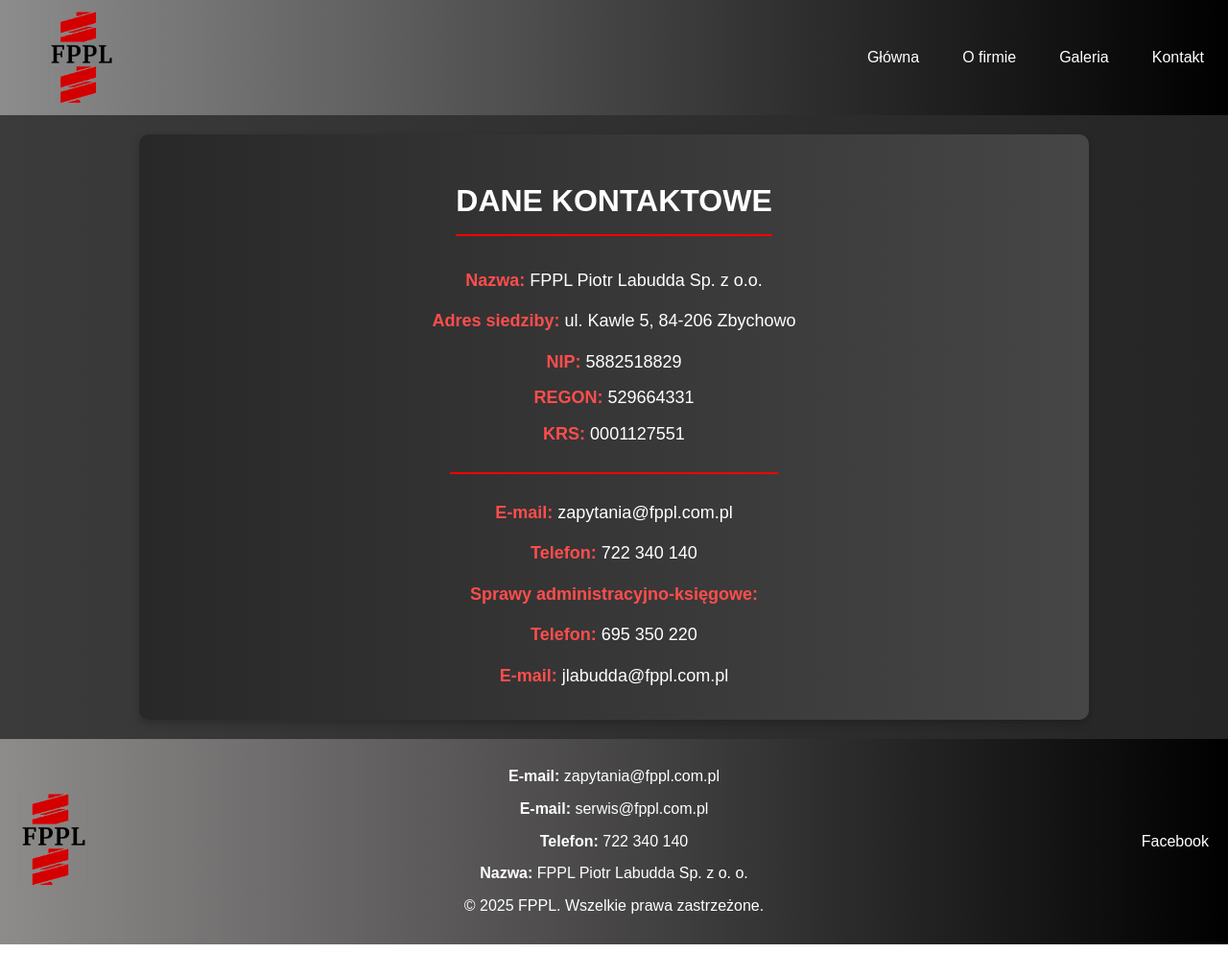
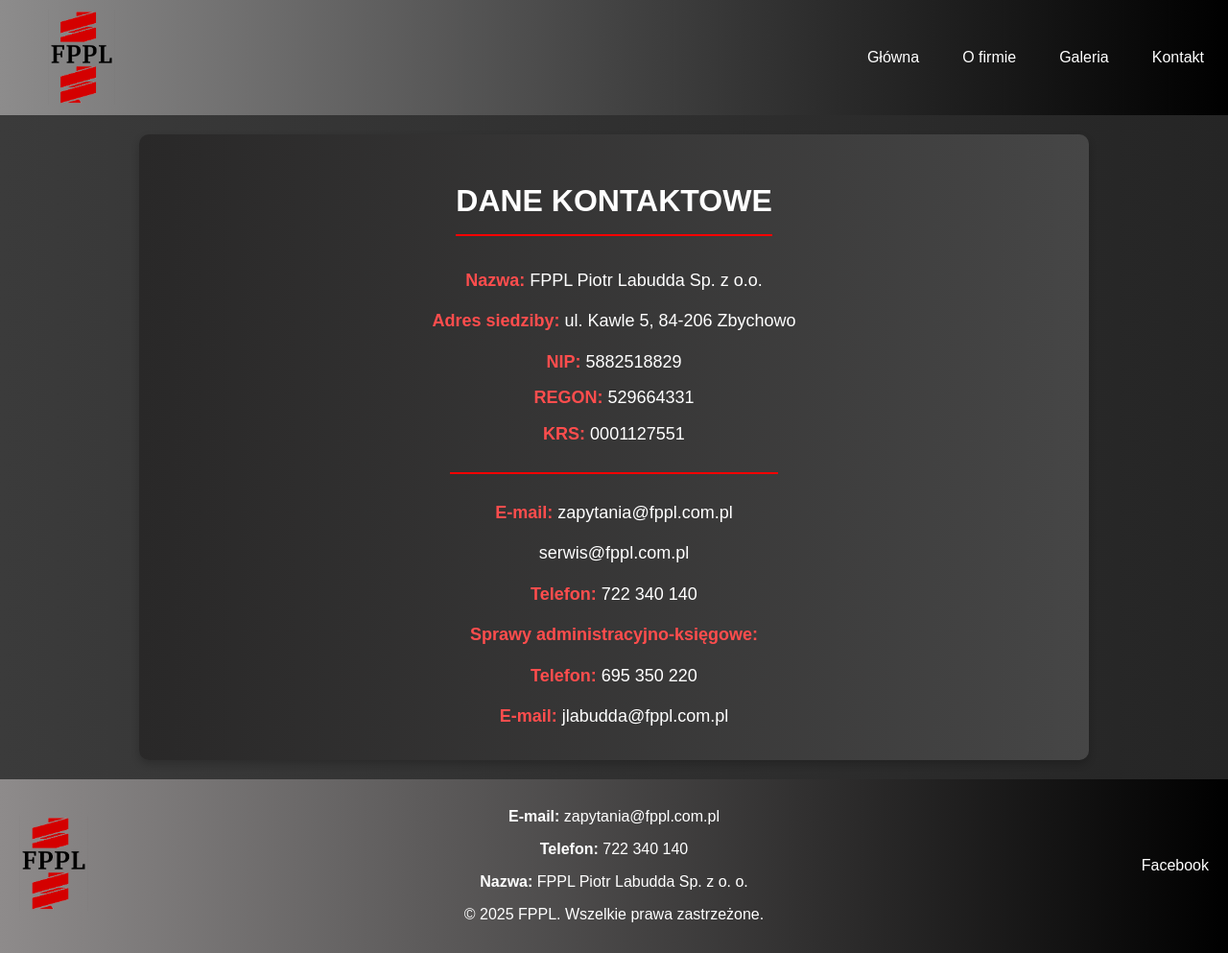
Before and after one commit to Sebarmagedon/FPPL, a plain HTML site: page kontakt.html in a window 1280 px wide and 993 px high. Shown: the whole page at 96% size. Drawn offline with Linux system fonts and the light colour scheme.

Commit message:
Mail added

```diff
--- a/kontakt.html
+++ b/kontakt.html
@@ -29,6 +29,7 @@
             </ul>
             <hr class="red-line"> <!-- Dodana czerwona linia -->
             <p><strong>E-mail:</strong> <a href="mailto:zapytania@fppl.com.pl" class="email-link">zapytania@fppl.com.pl</a></p>
+            <p><a href="mailto:serwis@fppl.com.pl" class="email-link">serwis@fppl.com.pl</a></p>
             <p><strong>Telefon:</strong> 722 340 140</p>
             <p><strong>Sprawy administracyjno-księgowe:</strong></p>
             <p><strong>Telefon:</strong> 695 350 220</p>
@@ -42,7 +43,6 @@
         </div>
         <div class="footer-center">
             <p><strong>E-mail:</strong> <a href="mailto:zapytania@fppl.com.pl" class="email-link">zapytania@fppl.com.pl</a></p>
-            <p><strong>E-mail:</strong> <a href="mailto:serwis@fppl.com.pl" class="email-link">serwis@fppl.com.pl</a></p>
             <p><strong>Telefon:</strong> 722 340 140</p>
             <p><strong>Nazwa:</strong> FPPL Piotr Labudda Sp. z o. o.</p>
             <p>&copy; 2025 FPPL. Wszelkie prawa zastrzeżone.</p>
```
